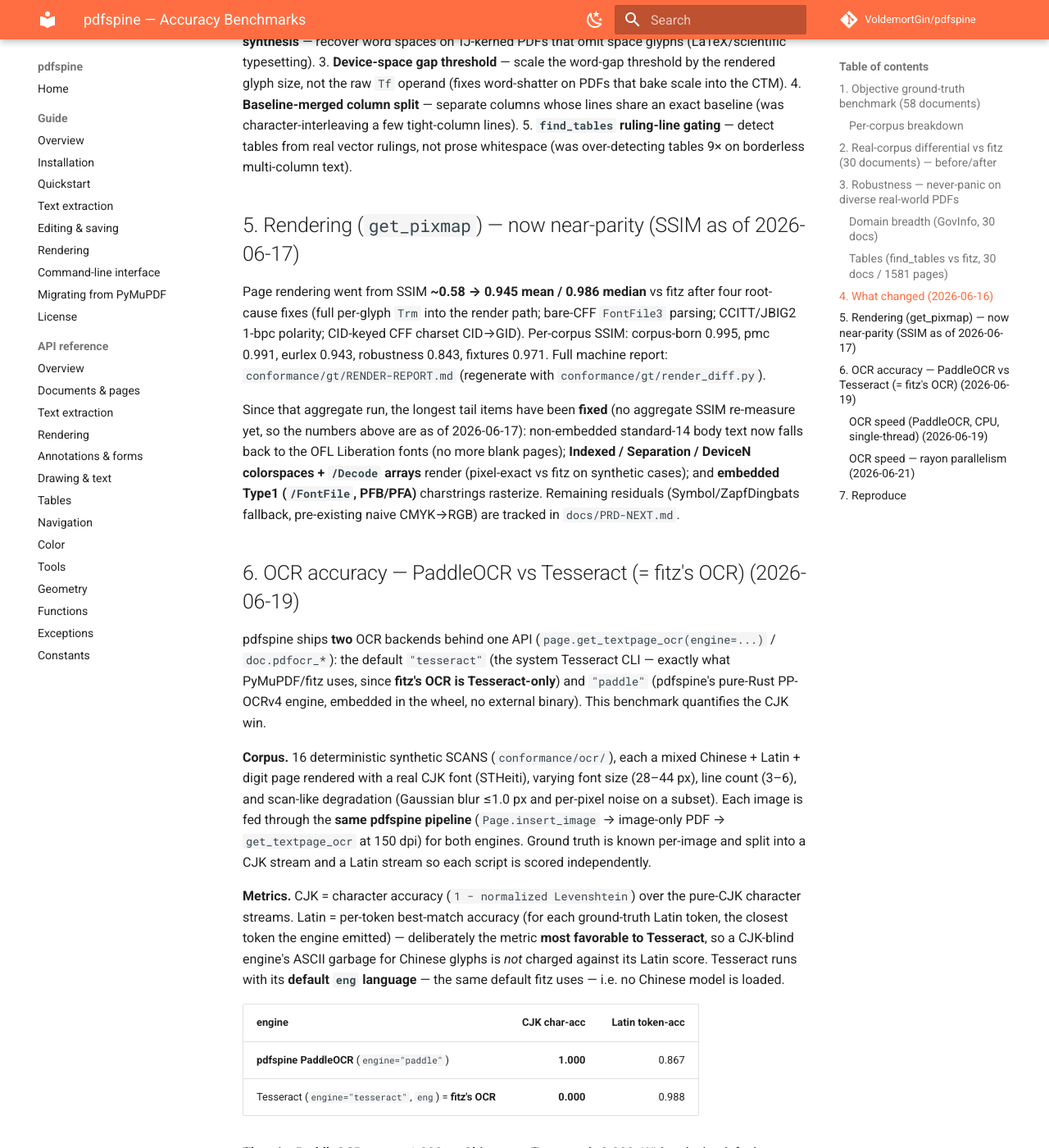
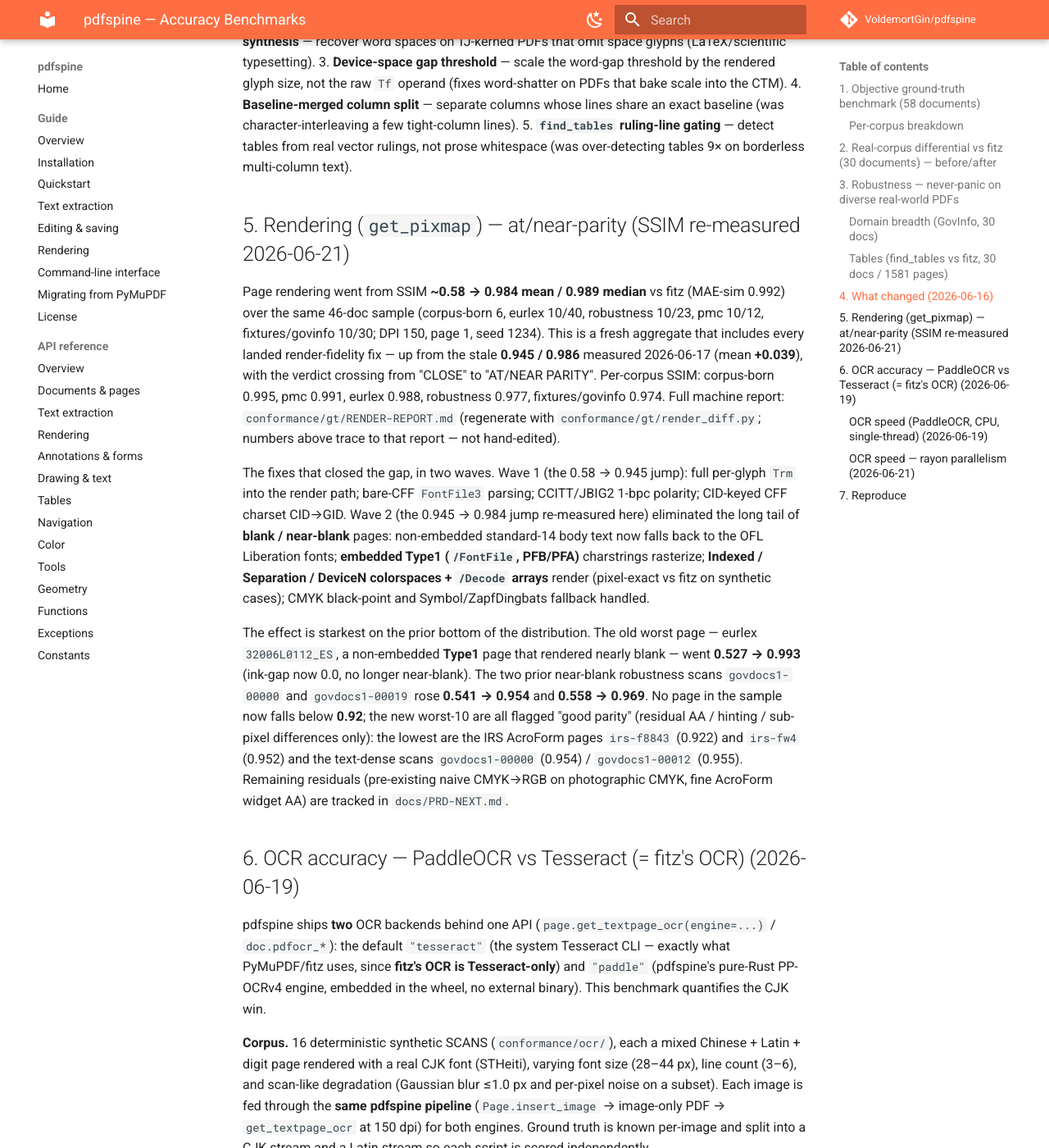
Before and after one commit to VoldemortGin/pdfspine, an MkDocs documentation site: the page built from docs/BENCHMARKS.md, in a window 1280 px wide and 1400 px high, scrolled down 4087 px. Shown: the whole window at 82% size. Built offline with MkDocs 1.6.1 and Material for MkDocs 9.7.7, drawn with Linux system fonts in a browser that asks for light colours; comment, search, counter and statistics services are not loaded.

Commit message:
docs: render SSIM re-measured 0.945 -> 0.984 (at fitz parity)
Re-ran render_diff.py over the 46-doc render corpus vs .venv-oracle now that P1-1/P3-3/P3-3r/P4-2/P1-1r landed: SSIM mean 0.9447 -> 0.9841, median 0.9862 -> 0.9886. Worst page eurlex 32006L0112_ES (Type1) 0.527 -> 0.993; no page below 0.92 (was 3 below 0.72); new worst-10 are AA/hinting sub-pixel residuals. Regenerated RENDER-REPORT.md, refreshed BENCHMARKS.md S5 + PRD-NEXT. Committed P1-3 ssim-refs untouched.

Co-Authored-By: Claude Opus 4.8 (1M context) <noreply@anthropic.com>

```diff
--- a/docs/BENCHMARKS.md
+++ b/docs/BENCHMARKS.md
@@ -139,20 +139,33 @@ Five extraction fixes closed the gap to fitz:
 5. **`find_tables` ruling-line gating** — detect tables from real vector rulings, not prose
    whitespace (was over-detecting tables 9× on borderless multi-column text).
 
-## 5. Rendering (`get_pixmap`) — now near-parity (SSIM as of 2026-06-17)
+## 5. Rendering (`get_pixmap`) — at/near-parity (SSIM re-measured 2026-06-21)
 
-Page rendering went from SSIM **~0.58 → 0.945 mean / 0.986 median** vs fitz after four root-cause
-fixes (full per-glyph `Trm` into the render path; bare-CFF `FontFile3` parsing; CCITT/JBIG2 1-bpc
-polarity; CID-keyed CFF charset CID→GID). Per-corpus SSIM: corpus-born 0.995, pmc 0.991, eurlex 0.943,
-robustness 0.843, fixtures 0.971. Full machine report: `conformance/gt/RENDER-REPORT.md` (regenerate
-with `conformance/gt/render_diff.py`).
+Page rendering went from SSIM **~0.58 → 0.984 mean / 0.989 median** vs fitz (MAE-sim 0.992) over the
+same 46-doc sample (corpus-born 6, eurlex 10/40, robustness 10/23, pmc 10/12, fixtures/govinfo 10/30;
+DPI 150, page 1, seed 1234). This is a fresh aggregate that includes every landed render-fidelity fix —
+up from the stale **0.945 / 0.986** measured 2026-06-17 (mean **+0.039**), with the verdict crossing
+from "CLOSE" to "AT/NEAR PARITY". Per-corpus SSIM: corpus-born 0.995, pmc 0.991, eurlex 0.988,
+robustness 0.977, fixtures/govinfo 0.974. Full machine report: `conformance/gt/RENDER-REPORT.md`
+(regenerate with `conformance/gt/render_diff.py`; numbers above trace to that report — not hand-edited).
 
-Since that aggregate run, the longest tail items have been **fixed** (no aggregate SSIM re-measure yet,
-so the numbers above are as of 2026-06-17): non-embedded standard-14 body text now falls back to the
-OFL Liberation fonts (no more blank pages); **Indexed / Separation / DeviceN colorspaces + `/Decode`
-arrays** render (pixel-exact vs fitz on synthetic cases); and **embedded Type1 (`/FontFile`, PFB/PFA)**
-charstrings rasterize. Remaining residuals (Symbol/ZapfDingbats fallback, pre-existing naive CMYK→RGB)
-are tracked in `docs/PRD-NEXT.md`.
+The fixes that closed the gap, in two waves. Wave 1 (the 0.58 → 0.945 jump): full per-glyph `Trm` into
+the render path; bare-CFF `FontFile3` parsing; CCITT/JBIG2 1-bpc polarity; CID-keyed CFF charset
+CID→GID. Wave 2 (the 0.945 → 0.984 jump re-measured here) eliminated the long tail of **blank / near-blank**
+pages: non-embedded standard-14 body text now falls back to the OFL Liberation fonts; **embedded Type1
+(`/FontFile`, PFB/PFA)** charstrings rasterize; **Indexed / Separation / DeviceN colorspaces + `/Decode`
+arrays** render (pixel-exact vs fitz on synthetic cases); CMYK black-point and Symbol/ZapfDingbats
+fallback handled.
+
+The effect is starkest on the prior bottom of the distribution. The old worst page —
+eurlex `32006L0112_ES`, a non-embedded **Type1** page that rendered nearly blank — went **0.527 → 0.993**
+(ink-gap now 0.0, no longer near-blank). The two prior near-blank robustness scans `govdocs1-00000` and
+`govdocs1-00019` rose **0.541 → 0.954** and **0.558 → 0.969**. No page in the sample now falls below
+**0.92**; the new worst-10 are all flagged "good parity" (residual AA / hinting / sub-pixel differences
+only): the lowest are the IRS AcroForm pages `irs-f8843` (0.922) and `irs-fw4` (0.952) and the
+text-dense scans `govdocs1-00000` (0.954) / `govdocs1-00012` (0.955). Remaining residuals
+(pre-existing naive CMYK→RGB on photographic CMYK, fine AcroForm widget AA) are tracked in
+`docs/PRD-NEXT.md`.
 
 ## 6. OCR accuracy — PaddleOCR vs Tesseract (= fitz's OCR) (2026-06-19)
 
```
Also changed, not shown: conformance/gt/RENDER-REPORT.md (+17 -17 lines), docs/PRD-NEXT.md (+17 -19 lines).
